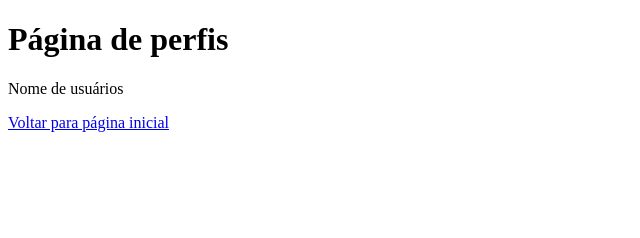
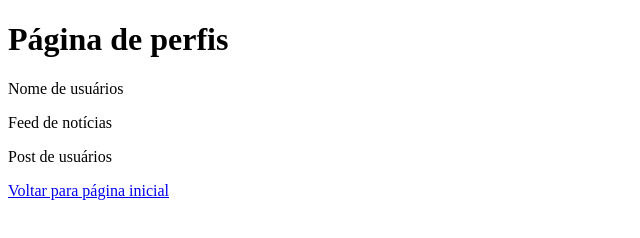
Before and after one commit to DiogoFrannco/cursogithub, a plain HTML site: page perfil.html in a window 1280 px wide. Shown: the whole page, without its empty margins (0-640 px from the left). Drawn offline with Linux system fonts and the light colour scheme.

Commit message:
Atualizada página de perfil

```diff
--- a/perfil.html
+++ b/perfil.html
@@ -8,6 +8,8 @@
 <body>
     <h1>Página de perfis</h1>
     <p>Nome de usuários</p>
+    <p>Feed de notícias</p>
+    <p>Post de usuários</p>
     <a href="index.html">Voltar para página inicial</a>
 </body>
 </html>
```
